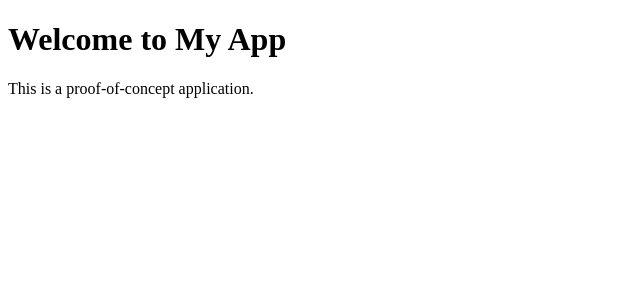
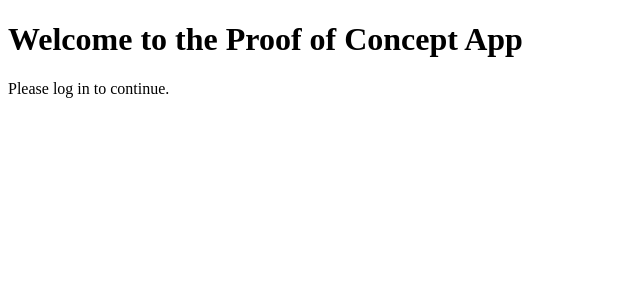
Before and after one commit to jeevan19973/OutcomeWork, a Next.js app: page / in a window 1280 px wide. Shown: the top 300 px of the page, without its empty margins (0-640 px from the left). Built offline with nearby package versions, Linux system fonts and the light colour scheme.

Commit message:
Adding files via API - 2024-11-17 18:37:49

```diff
--- a/pages/index.js
+++ b/pages/index.js
@@ -3,8 +3,8 @@ import React from 'react';
 const Home = () => {
   return (
     <div>
-      <h1>Welcome to My App</h1>
-      <p>This is a proof-of-concept application.</p>
+      <h1>Welcome to the Proof of Concept App</h1>
+      <p>Please log in to continue.</p>
     </div>
   );
 };
```
